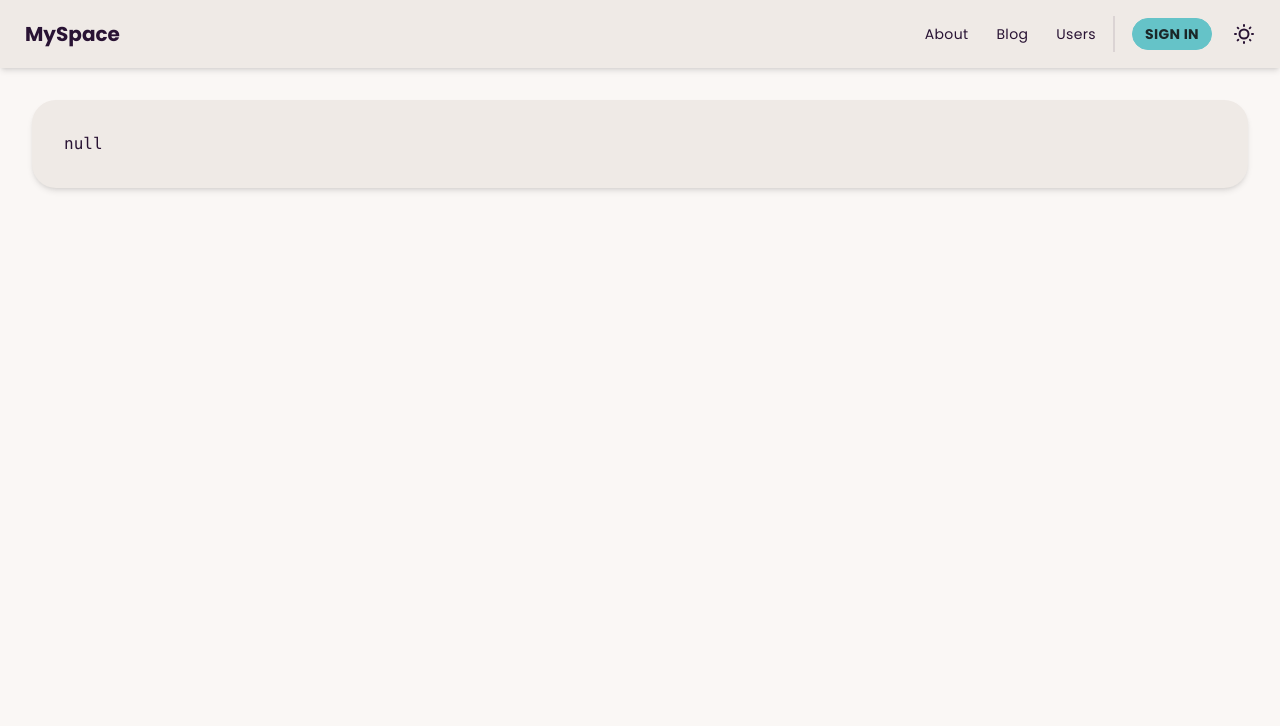
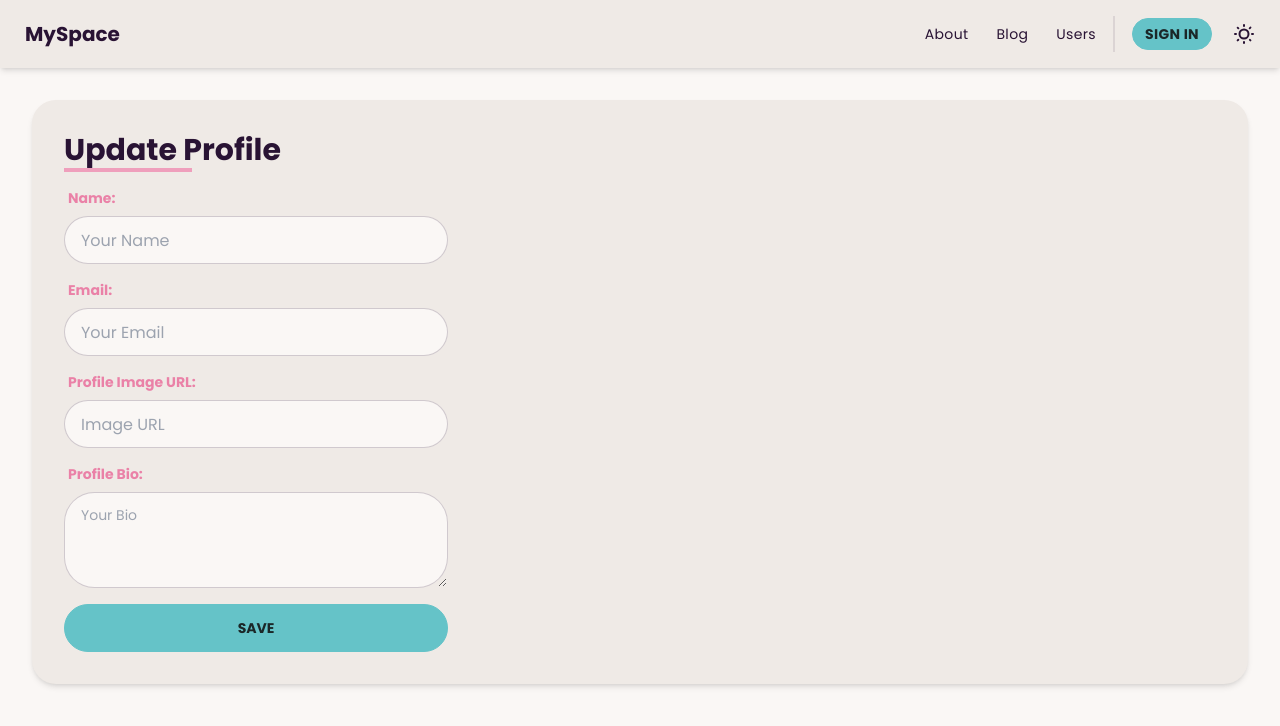
Before and after one commit to Sankalp-G/nextjs-my-space, a Next.js app: page /dashboard in a window 1280 px wide. Shown: the top 726 px of the page. Built offline with nearby package versions, Linux system fonts and the light colour scheme; no server answers; the database is empty.

Commit message:
add dashboard page and profile form

```diff
--- /dev/null
+++ b/app/dashboard/ProfileForm.tsx
@@ -0,0 +1,100 @@
+"use client";
+
+import { FormEvent } from "react";
+import type { User } from "@prisma/client";
+
+interface Props {
+  user?: User | null;
+}
+
+export default function ProfileForm({ user }: Props) {
+  async function handleSubmit(e: FormEvent<HTMLFormElement>) {
+    e.preventDefault();
+
+    const formData = new FormData(e.currentTarget);
+
+    const body = {
+      name: formData.get("name"),
+      email: formData.get("email"),
+      image: formData.get("image"),
+      bio: formData.get("bio"),
+    };
+
+    console.log(JSON.stringify(body));
+
+    const res = await fetch("/api/user", {
+      method: "PUT",
+      body: JSON.stringify(body),
+      headers: {
+        "Content-Type": "application/json",
+      },
+    });
+  }
+
+  return (
+    <form onSubmit={handleSubmit} className="flex flex-col gap-2 -mt-2">
+      <InputField
+        label="Name: "
+        id="name"
+        placeholder="Your Name"
+        value={user?.name ?? ""}
+      />
+      <InputField
+        label="Email: "
+        id="email"
+        placeholder="Your Email"
+        value={user?.email ?? ""}
+      />
+      <InputField
+        label="Profile Image URL: "
+        id="image"
+        placeholder="Image URL"
+        value={user?.image ?? ""}
+      />
+      <div className="form-control w-full max-w-sm">
+        <label className="label">
+          <span className="label-text text-secondary-focus font-bold">
+            Profile Bio:{" "}
+          </span>
+        </label>
+        <textarea
+          className="textarea textarea-bordered h-24"
+          placeholder="Your Bio"
+          name="bio"
+          defaultValue={user?.bio ?? ""}
+        />
+      </div>
+
+      <button type="submit" className="btn btn-primary w-full max-w-sm mt-2">
+        Save
+      </button>
+    </form>
+  );
+}
+
+interface InputProps {
+  label: string;
+  id: string;
+  placeholder?: string;
+  value?: string;
+}
+
+function InputField({ label, id, placeholder, value }: InputProps) {
+  return (
+    <div className="form-control w-full max-w-sm">
+      <label className="label" htmlFor={id}>
+        <span className="label-text text-secondary-focus font-bold">
+          {label}
+        </span>
+      </label>
+      <input
+        type="text"
+        name={id}
+        id={id}
+        placeholder={placeholder}
+        defaultValue={value}
+        className="input input-bordered w-full max-w-sm"
+      />
+    </div>
+  );
+}
--- a/app/dashboard/page.tsx
+++ b/app/dashboard/page.tsx
@@ -1,9 +1,18 @@
 import { getServerSession } from "next-auth";
 import { authOptions } from "@/lib/auth";
+import { prisma } from "@/lib/prisma";
+import PageHeading from "@/components/PageHeading";
+import ProfileForm from "./ProfileForm";
 
 export default async function Dashboard() {
   const session = await getServerSession(authOptions);
-  console.log(session);
+  const user = await prisma.user.findUnique({ where: { id: session?.user.id } })
 
-    return <pre>{JSON.stringify(session, null, 2)}</pre>;
+  return (
+    <>
+      <PageHeading title={"Update Profile"} />
+
+      <ProfileForm user={user} />
+    </>
+  )
 }
```
